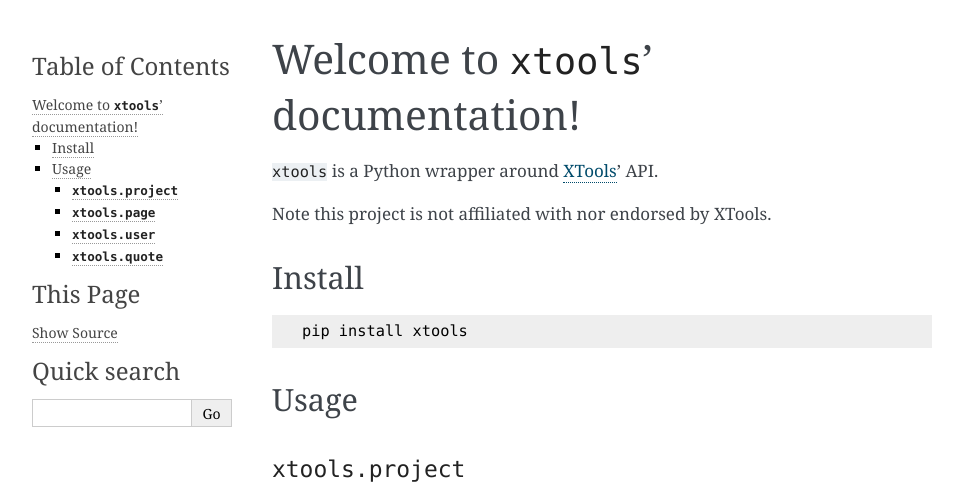
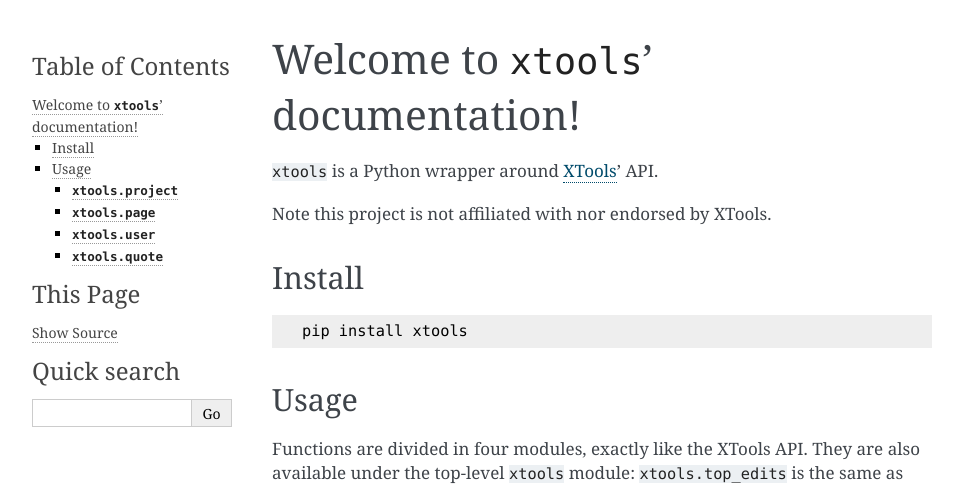
Before and after one commit to bfontaine/xtools, a Sphinx documentation site: the page built from docs/index.rst, in a window 1280 px wide, cut to the strip 0-489 px from the top of the page. Shown: the whole strip, without its empty margins (148-1111 px from the left). Built offline with Sphinx 7.4.7, drawn with Linux system fonts in a browser that asks for light colours; some of the changed text lies outside the part shown.

Commit message:
doc: add a note on function aliases

```diff
--- a/docs/index.rst
+++ b/docs/index.rst
@@ -26,6 +26,9 @@
 Usage
 ~~~~~
 
+Functions are divided in four modules, exactly like the XTools API. They are also available under the top-level
+``xtools`` module: ``xtools.top_edits`` is the same as ``xtools.user.top_edits``, etc.
+
 
 ``xtools.project``
 ------------------
```
